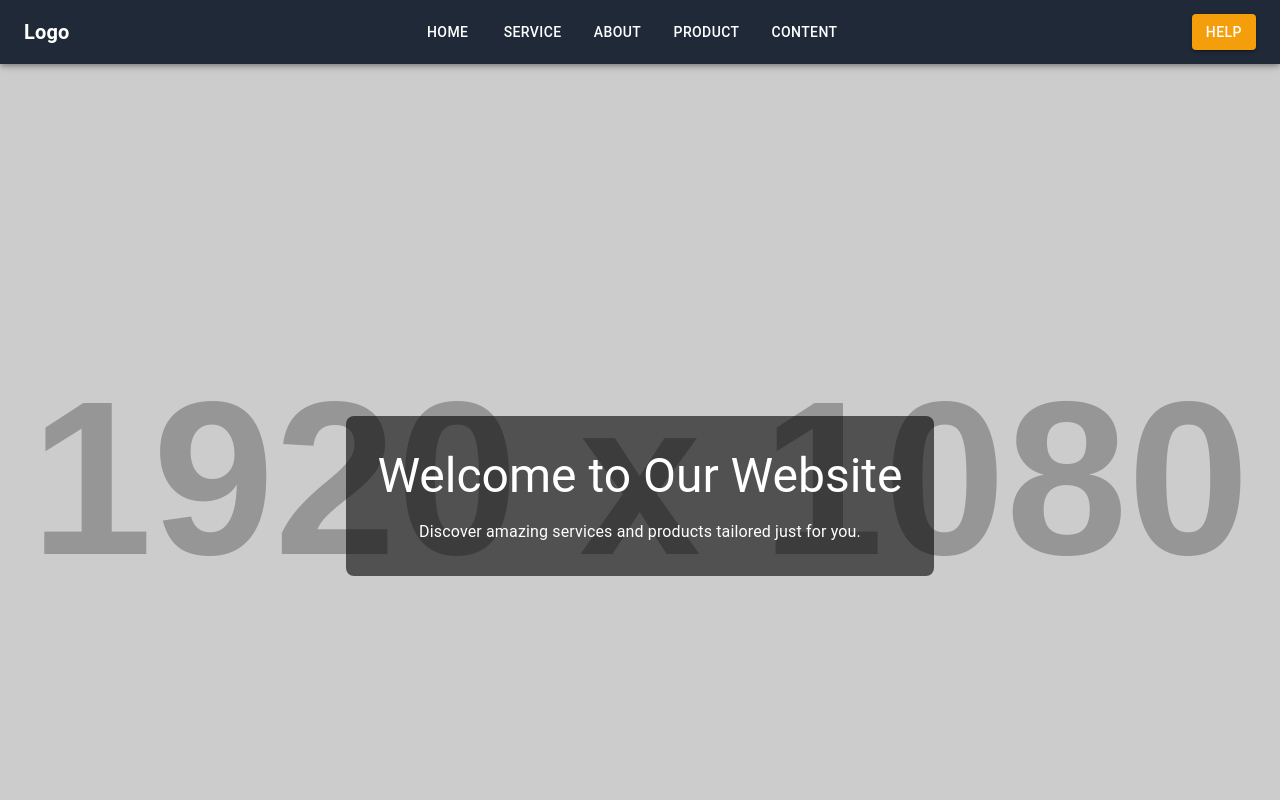
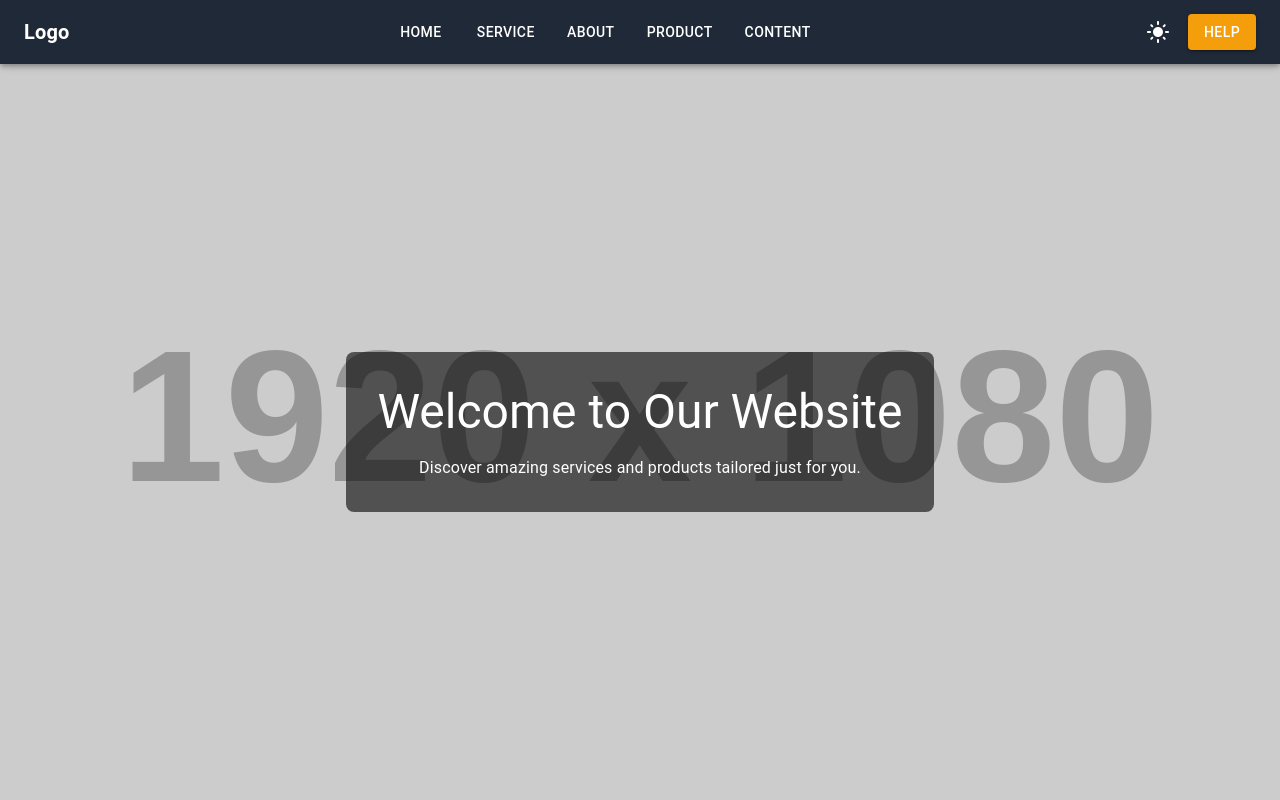
Before and after one commit to itsaminur/ambitionuiit-01, a React (Create React App) app: page / in a window 1280 px wide. Shown: the top 800 px of the page. Built offline with nearby package versions, Linux system fonts and the light colour scheme.

Commit message:
dark and light theme

```diff
--- a/src/App.jsx
+++ b/src/App.jsx
@@ -1,4 +1,4 @@
-import React from "react";
+import React, { useState } from "react";
 import { BrowserRouter as Router, Routes, Route } from "react-router-dom";
 import Header from "./components/Header";
 import Footer from "./components/Footer";
@@ -8,11 +8,25 @@ import Service from "./pages/Service";
 import Product from "./pages/Product";
 import Content from "./pages/Content";
 import { Box } from "@mui/material";
+import { ThemeProvider, createTheme, CssBaseline } from "@mui/material";
 
 const App = () => {
+  const [isDarkMode, setIsDarkMode] = useState(false);
+
+  const toggleTheme = () => {
+    setIsDarkMode((prevMode) => !prevMode);
+  };
+
+  const theme = createTheme({
+    palette: {
+      mode: isDarkMode ? "dark" : "light",
+    },
+  });
   return (
+    <ThemeProvider theme={theme}>
     <Router>
-      <Header />
+    <CssBaseline />
+    <Header toggleTheme={toggleTheme} isDarkMode={isDarkMode} />
       <Box>
       <Routes>
         <Route path="/" element={<Home />} />
@@ -24,6 +38,7 @@ const App = () => {
       </Box>
       <Footer />
     </Router>
+    </ThemeProvider>
   );
 };
 
--- a/src/components/Header.jsx
+++ b/src/components/Header.jsx
@@ -14,8 +14,11 @@ import BuildIcon from "@mui/icons-material/Build";
 import InfoIcon from "@mui/icons-material/Info";
 import StoreIcon from "@mui/icons-material/Store";
 import ContactMailIcon from "@mui/icons-material/ContactMail";
+import { ThemeProvider, createTheme } from "@mui/material/styles";
+import LightModeIcon from "@mui/icons-material/LightMode";
+import DarkModeIcon from "@mui/icons-material/DarkMode";
 
-const Header = () => {
+const Header = ({ toggleTheme, isDarkMode }) => {
   return (
     <AppBar position="sticky" sx={{ backgroundColor: "#1f2937" }}>
       <Toolbar sx={{ justifyContent: "space-between" }}>
@@ -144,13 +147,18 @@ const Header = () => {
           </Button>
         </Box>
 
-        {/* Right: Help Button */}
+        {/* Right: Help & Theme Toggle */}
+        <div style={{ display: "flex", alignItems: "center", gap: "10px" }}>
+          <IconButton onClick={toggleTheme} sx={{ color: "#fff" }}>
+            {isDarkMode ? <DarkModeIcon /> : <LightModeIcon />}
+          </IconButton>
           <Button
             variant="contained"
             sx={{ backgroundColor: "#f59e0b", color: "#fff" }}
           >
             Help
           </Button>
+        </div>
       </Toolbar>
     </AppBar>
   );
--- a/src/pages/Home.jsx
+++ b/src/pages/Home.jsx
@@ -4,8 +4,7 @@ import { Typography, Box } from "@mui/material";
 const Home = () => (
   <Box
     sx={{
-      padding: 4,
-      height: "100vh", // Full viewport height
+      height: "calc(100vh - 64px)", // Full viewport height
       display: "flex",
       justifyContent: "center",
       alignItems: "center",
```
Lines whose indentation alone changed are shown as unchanged.
